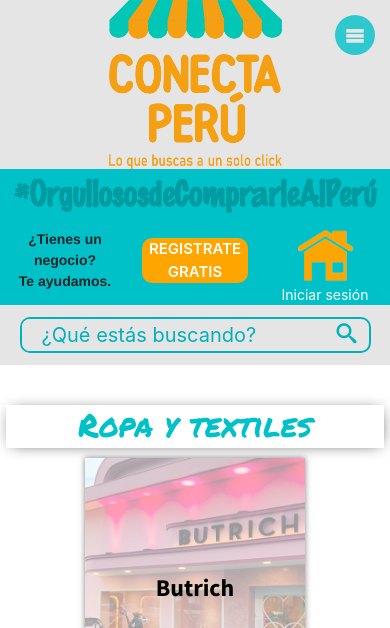
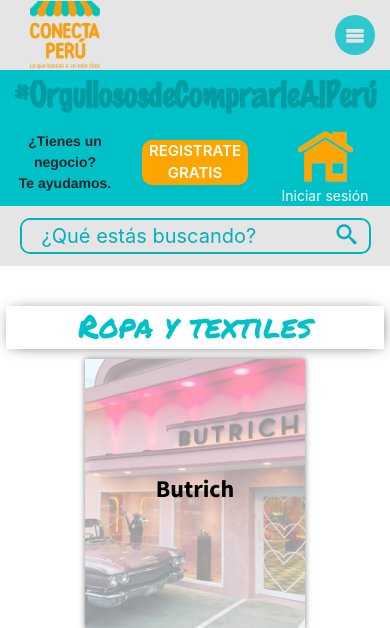
Before and after one commit to Jorvict/Conecta, a PHP site: page /vistas/ropa.html in a window 390 px wide. Shown: the top 628 px of the page. Run offline with PHP 8.4, Linux system fonts and the light colour scheme; some web fonts are replaced.

Commit message:
Se cambia dimension de logo para pantalla movil

```diff
--- a/public/css/test-header.css
+++ b/public/css/test-header.css
@@ -359,14 +359,21 @@ figure{
         /* padding-bottom: 15px; */
     }
 
-    .cabecera .img-container{
+    .cabecera #img-logo{
         width: 100%;
         height: auto;
+        justify-content: flex-start;
+        padding-left: 30px;
     }
 
     .cabecera .img-container a{
-        height: 100%;
-        width: 70%;
+        height: 70px;
+        width: 70px;
+    }
+
+    .cabecera .img-container a img{
+        object-fit: contain;
+        padding: 0px;
     }
 
     .cabecera .img-container .burger-button{
--- a/vistas/categorias.html
+++ b/vistas/categorias.html
@@ -57,7 +57,7 @@
 		</div>
 
 		<header class="cabecera">
-			<figure class="img-container">
+			<figure class="img-container" id="img-logo">
 				<a href="./index.html">
 					<img src="../public/imagenes/LOGO_FINAL.webp" alt="">
 				</a>
--- a/vistas/index.html
+++ b/vistas/index.html
@@ -127,7 +127,7 @@
 		</div>
 
 		<header class="cabecera">
-			<figure class="img-container">
+			<figure class="img-container" id="img-logo">
 				<a href="./index.html">
 					<img src="../public/imagenes/LOGO_FINAL.webp" alt="">
 				</a>
--- a/vistas/product_services_butrich.html
+++ b/vistas/product_services_butrich.html
@@ -67,7 +67,7 @@
 		</div>
 
 		<header class="cabecera">
-			<figure class="img-container">
+			<figure class="img-container" id="img-logo">
 				<a href="./index.html">
 					<img src="../public/imagenes/LOGO_FINAL.webp" alt="">
 				</a>
--- a/vistas/ropa.html
+++ b/vistas/ropa.html
@@ -58,7 +58,7 @@
 		</div>
 
 		<header class="cabecera">
-			<figure class="img-container">
+			<figure class="img-container" id="img-logo">
 				<a href="./index.html">
 					<img src="../public/imagenes/LOGO_FINAL.webp" alt="">
 				</a>
```
